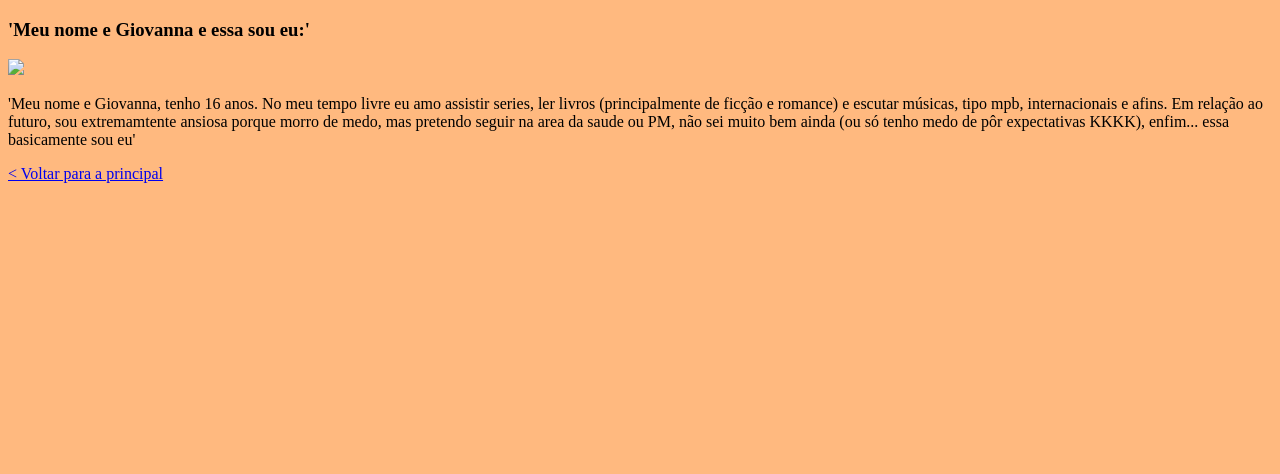
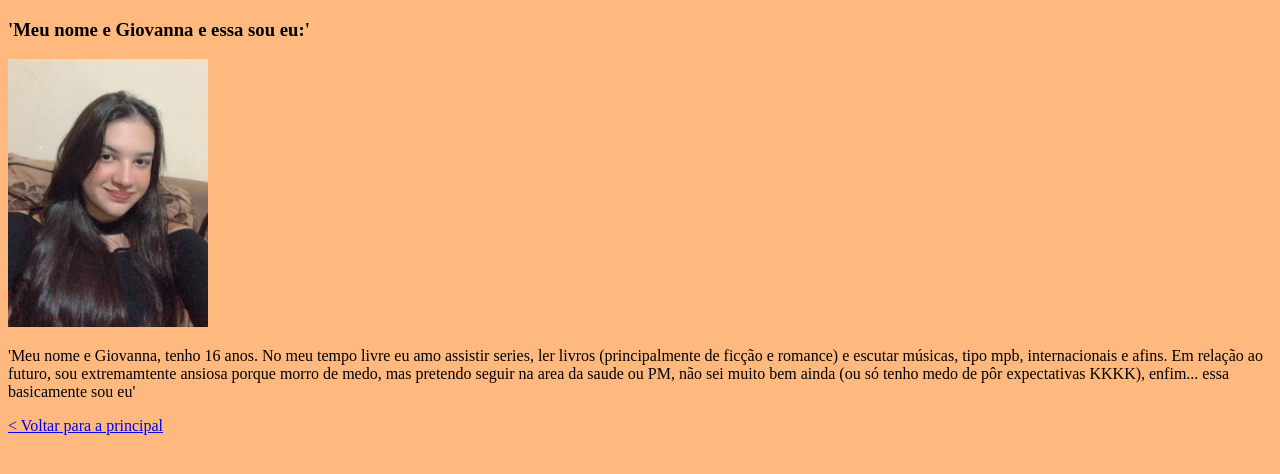
Before and after one commit to Gigidasquebrada/atividade001, a plain HTML site: page sobre.html in a window 1280 px wide. Drawn offline with Linux system fonts and the light colour scheme.

Commit message:
Update sobre.html

```diff
--- a/sobre.html
+++ b/sobre.html
@@ -9,7 +9,7 @@
 <body>
     <h3> 'Meu nome e Giovanna e essa sou eu:'
     </h3>
-    <p> <img src="img/eu.jpeg" width="200"></p>
+    <p> <img src="eu.jpeg" width="200"></p>
 
         <p>'Meu nome e Giovanna, tenho 16 anos. No meu tempo livre eu amo assistir series,
             ler livros (principalmente de ficção e romance) e escutar músicas, tipo mpb, internacionais e afins.
```
